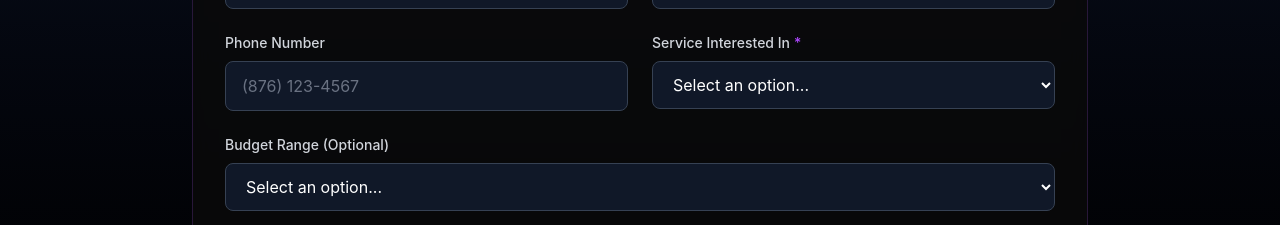
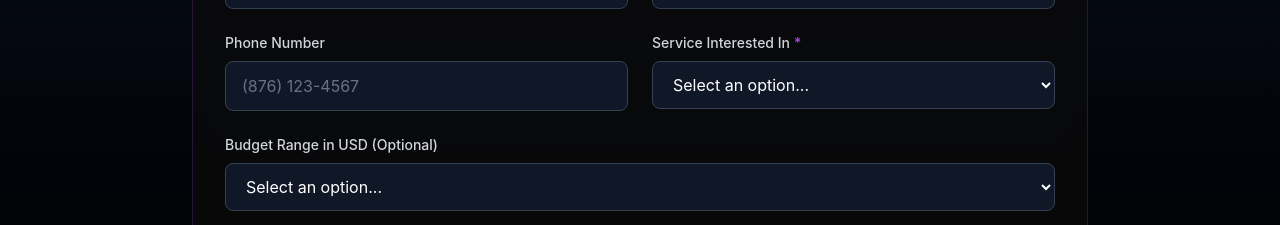
Before and after one commit to Antonio313/RWS, a React (Vite) app: page / in a window 1280 px wide. Shown: the part 4940-5165 px from the top of the page. Built offline with nearby package versions, Linux system fonts and the light colour scheme.

Commit message:
Update Consultation Form
Specified the currency

```diff
--- a/src/components/sections/ConsultationForm.tsx
+++ b/src/components/sections/ConsultationForm.tsx
@@ -197,7 +197,7 @@ export default function ConsultationForm() {
 
           {/* Budget */}
           <FormSelect
-            label="Budget Range (Optional)"
+            label="Budget Range in USD (Optional)"
             name="budget"
             value={formData.budget}
             onChange={handleChange}
```
